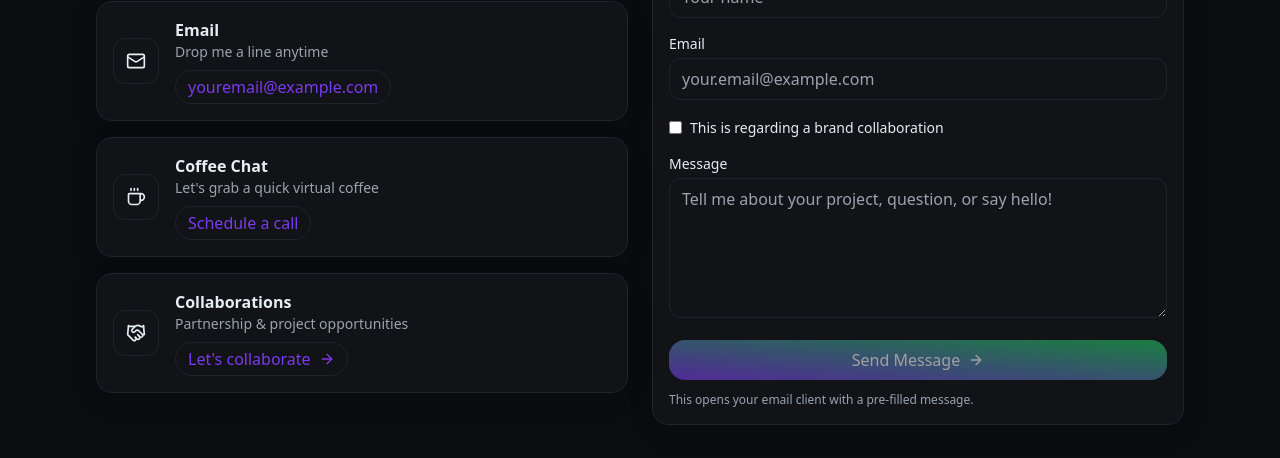
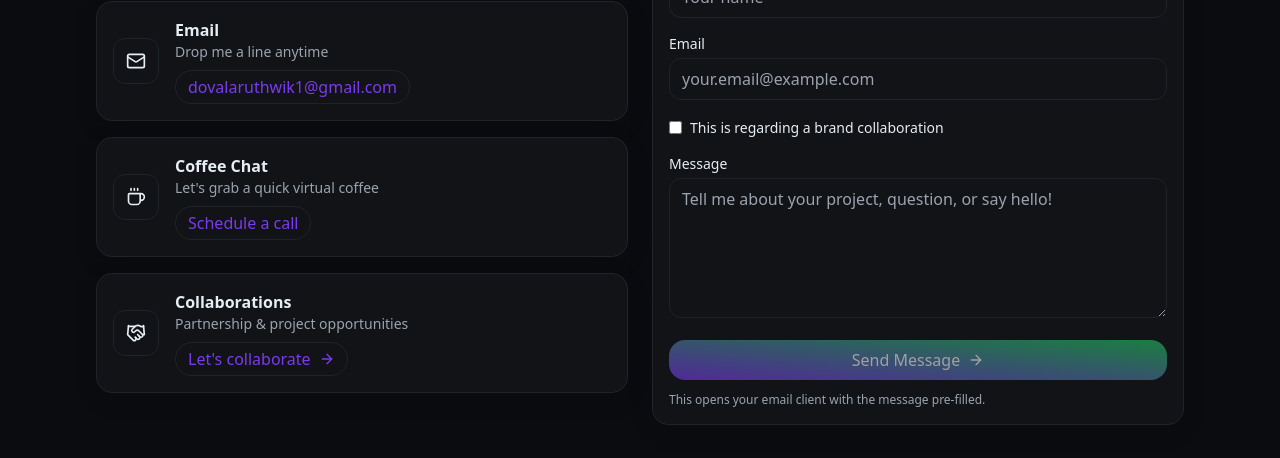
Before and after one commit to ruth411/ruthwikdovala.com, a React (Vite) app: page /contact in a window 1280 px wide. Shown: the part 344-802 px from the top of the page. Built offline with nearby package versions, Linux system fonts and the light colour scheme.

Commit message:
contact 1.2 email update

```diff
--- a/src/pages/Contact.tsx
+++ b/src/pages/Contact.tsx
@@ -2,9 +2,9 @@ import { useMemo, useState } from 'react'
 import { Mail, Coffee, Handshake, ArrowRight } from 'lucide-react'
 
 export default function Contact() {
-  // 👉 replace with your real email + (optionally) your scheduling link
-  const TO = 'youremail@example.com'
-  const SCHED_LINK = '#' // e.g. 'https://cal.com/your-handle/intro' or Calendly URL
+  // ✅ your real email
+  const TO = 'dovalaruthwik1@gmail.com'
+  const SCHED_LINK = '#' // e.g., 'https://cal.com/your-handle/intro' (optional)
 
   const [name, setName] = useState('')
   const [email, setEmail] = useState('')
@@ -27,7 +27,6 @@ export default function Contact() {
 
   return (
     <section className="container">
-      {/* Header */}
       <div className="text-center max-w-2xl mx-auto mb-10">
         <h1 className="text-3xl md:text-4xl font-extrabold mb-2">Let&apos;s Connect</h1>
         <p className="text-muted">
@@ -63,7 +62,7 @@ export default function Contact() {
               </div>
             </div>
 
-            {/* Coffee chat card */}
+            {/* Coffee chat card (optional) */}
             <div className="card flex items-center gap-4">
               <div className="shrink-0 rounded-xl border border-border p-3">
                 <Coffee size={20} />
@@ -77,7 +76,7 @@ export default function Contact() {
               </div>
             </div>
 
-            {/* Brand / collab card */}
+            {/* Collaborations card */}
             <div className="card flex items-center gap-4">
               <div className="shrink-0 rounded-xl border border-border p-3">
                 <Handshake size={20} />
@@ -144,7 +143,7 @@ export default function Contact() {
           </a>
 
           <p className="text-muted text-xs mt-3">
-            This opens your email client with a pre-filled message.
+            This opens your email client with the message pre-filled.
           </p>
         </div>
       </div>
```
